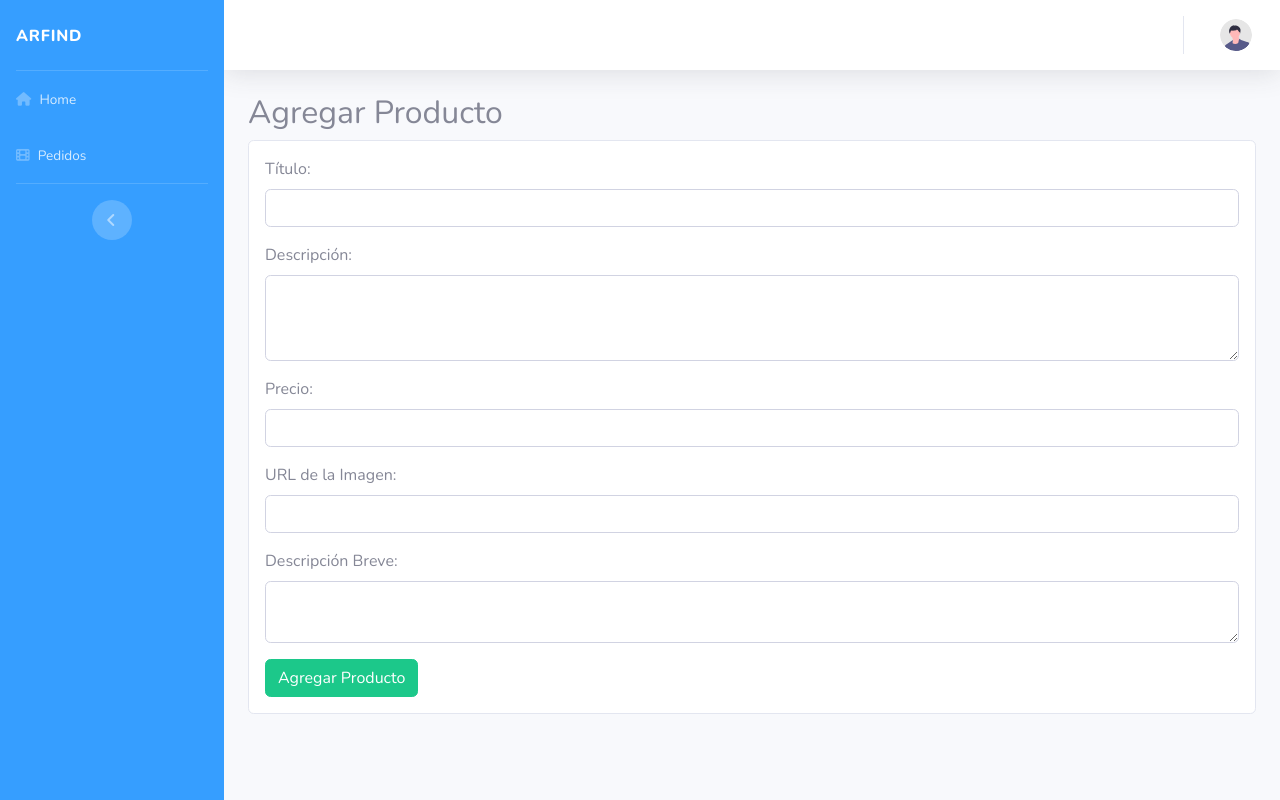
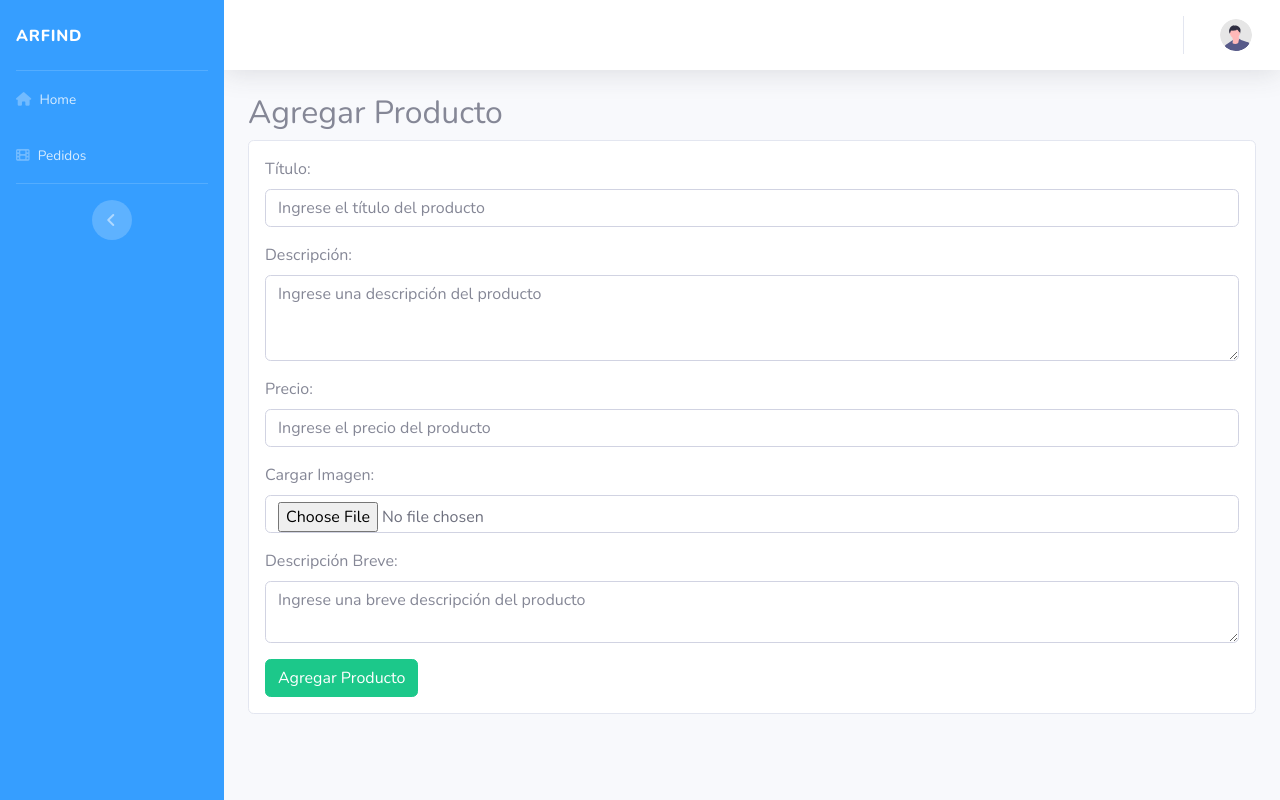
Before and after one commit to ARfind2024/admin, a Flask app: template templates/agregar-producto.html in a window 1280 px wide. Run offline with Flask 3, Linux system fonts and the light colour scheme; the template is opened without the code that fills it, so the values that code supplies are empty; some libraries are stand-ins or nearby versions.

Commit message:
feat upgrades

```diff
--- a/auth_config.py
+++ b/auth_config.py
@@ -10,7 +10,7 @@ config = {
     "apiKey": os.getenv("FIREBASE_API_KEY"),
     "authDomain": os.getenv("FIREBASE_AUTH_DOMAIN"),
     "databaseURL": os.getenv("FIREBASE_DATABASE_URL"),
-    "storageBucket": os.getenv("FIREBASE_STORAGE_BUCKET"),
+    "storageBucket": "arfind.appspot.com",  # Aquí se asegura el bucket explícitamente
     "serviceAccount": {
         "type": "service_account",
         "project_id": os.getenv("FIREBASE_PROJECT_ID"),
--- a/main.py
+++ b/main.py
@@ -5,6 +5,9 @@ from dotenv import load_dotenv
 import os
 from functools import wraps
 from datetime import datetime
+from firebase_admin import storage
+from PIL import Image
+import io
 
 
 # Importar configuraciones
@@ -28,10 +31,13 @@ if not firebase_admin._apps:
         "auth_provider_x509_cert_url": os.getenv("FIREBASE_AUTH_PROVIDER_CERT"),
         "client_x509_cert_url": os.getenv("FIREBASE_CLIENT_CERT"),
     })
-    firebase_admin.initialize_app(cred)
+    firebase_admin.initialize_app(cred, {
+        "storageBucket": "arfind.appspot.com"
+    })
 
 # Inicializar cliente Firestore
 db = firestore.client()
+bucket = storage.bucket()
 
 # Configurar API Client
 def get_authorization_headers():
@@ -410,12 +416,9 @@ def productos():
     productos = []
 
     try:
-        # Llama a la API para obtener todos los productos
-        response = api_client.get('productos/productos')
-        if isinstance(response, list):  # La API devuelve una lista directamente
-            productos = response
-        else:
-            error_message = "Error inesperado al obtener los productos."
+        # Obtén los productos desde Firestore
+        productos_data = db.collection('productos').stream()
+        productos = [{'id': doc.id, **doc.to_dict()} for doc in productos_data]  # Asegúrate de incluir 'id'
     except Exception as e:
         error_message = f"Error al obtener los productos: {e}"
         print(error_message)
@@ -427,97 +430,148 @@ def productos():
 def agregar_producto():
     error_message = None
     if request.method == 'POST':
-        titulo = request.form.get('titulo')
-        descripcion = request.form.get('descripcion')
-        precio = request.form.get('precio')
-        imagen = request.form.get('imagen')
-        tiny_descripcion = request.form.get('tinyDescripcion')
+        try:
+            titulo = request.form.get('titulo')
+            descripcion = request.form.get('descripcion')
+            precio = request.form.get('precio')
+            imagen = request.files.get('imagen')
+            tiny_descripcion = request.form.get('tinyDescripcion')
 
-        if not (titulo and descripcion and precio):
-            error_message = "Todos los campos obligatorios deben completarse."
-        else:
-            payload = {
+            if not (titulo and descripcion and precio and imagen):
+                error_message = "Todos los campos obligatorios deben completarse."
+                raise ValueError(error_message)
+
+            # Validar y convertir imagen
+            filename, ext = os.path.splitext(imagen.filename)
+            ext = ext.lower()
+            if ext not in ['.png', '.jpg', '.jpeg']:
+                ext = '.png'  # Por defecto PNG si el formato no es compatible
+            converted_filename = f"{filename}{ext}"
+
+            image = Image.open(imagen)
+            image_io = io.BytesIO()
+            image.save(image_io, format='PNG' if ext == '.png' else 'JPEG')
+            image_io.seek(0)
+
+            # Subir imagen al bucket
+            blob = bucket.blob(f"productos/{converted_filename}")
+            blob.upload_from_file(image_io, content_type=f"image/{'png' if ext == '.png' else 'jpeg'}")
+            blob.make_public()  # Hacer la URL pública
+            imagen_url = blob.public_url
+
+            # Guardar datos del producto en Firestore
+            producto_data = {
                 'titulo': titulo,
                 'descripcion': descripcion,
                 'precio': float(precio),
-                'imagen': imagen,
+                'imagen': imagen_url,
                 'tiny_descripcion': tiny_descripcion,
+                'fecha_creacion': datetime.utcnow()
             }
+            db.collection('productos').add(producto_data)
 
-            try:
-                response = api_client.post('productos', json=payload)
-                if response and response.get('message') == 'Producto agregado con éxito':
-                    return redirect(url_for('productos'))
-                else:
-                    error_message = response.get('message', 'Error al agregar el producto.')
-            except Exception as e:
-                error_message = f"Error al agregar el producto: {e}"
-                print(error_message)
+            return redirect(url_for('productos'))
+        except Exception as e:
+            error_message = f"Error al procesar el formulario: {e}"
+            print(error_message)
 
     return render_template('agregar-producto.html', error_message=error_message)
+
+
+
+
 
 @app.route('/modificar_producto/<string:id_producto>', methods=['GET', 'POST'])
 @login_required
 def modificar_producto(id_producto):
     error_message = None
-    producto = {}
+    producto_ref = db.collection('productos').document(id_producto)
 
     if request.method == 'POST':
-        # Capturar los datos enviados desde el formulario
         titulo = request.form.get('titulo')
         descripcion = request.form.get('descripcion')
         precio = request.form.get('precio')
-        imagen = request.form.get('imagen')
+        imagen = request.files.get('imagen')  # Archivo subido
         tiny_descripcion = request.form.get('tinyDescripcion')
 
-        # Crear el diccionario con los campos a actualizar
-        updates = {
-            'titulo': titulo,
-            'descripcion': descripcion,
-            'precio': float(precio) if precio else None,
-            'imagen': imagen,
-            'tiny_descripcion': tiny_descripcion,
-        }
+        try:
+            updates = {
+                'titulo': titulo,
+                'descripcion': descripcion,
+                'precio': float(precio) if precio else None,
+                'tiny_descripcion': tiny_descripcion,
+                'ult_actualizacion': datetime.utcnow()
+            }
 
-        # Enviar la solicitud PATCH a la API
-        try:
-            response = api_client.patch(f'productos/productos/{id_producto}', json=updates)
-            if response and response.get('message') == 'Producto actualizado con éxito':
-                return redirect(url_for('productos'))
-            else:
-                error_message = response.get('message', 'Error al actualizar el producto.')
+            # Procesar imagen si se sube una nueva
+            if imagen:
+                filename, ext = os.path.splitext(imagen.filename)
+                ext = ext.lower()
+                if ext not in ['.png', '.jpg', '.jpeg']:
+                    ext = '.png'  # Por defecto PNG
+                converted_filename = f"{filename}{ext}"
+
+                # Leer y convertir la imagen
+                image = Image.open(imagen)
+                image_io = io.BytesIO()
+                image.save(image_io, format='PNG' if ext == '.png' else 'JPEG')
+                image_io.seek(0)
+
+                # Subir la imagen al bucket de Firebase Storage
+                blob = bucket.blob(f"productos/{converted_filename}")
+                blob.upload_from_file(image_io, content_type=f"image/{'png' if ext == '.png' else 'jpeg'}")
+                blob.make_public()  # Hacer la URL pública
+                updates['imagen'] = blob.public_url
+
+            # Actualizar datos en Firestore
+            producto_ref.update(updates)
+            return redirect(url_for('productos'))
         except Exception as e:
-            error_message = f"Error al actualizar el producto: {e}"
+            error_message = f"Error al actualizar el producto: {str(e)}"
             print(error_message)
 
-    # Obtener los datos del producto desde la API
-    try:
-        response = api_client.get(f'productos/productos/{id_producto}')
-        if response:
-            producto = response
-        else:
-            error_message = "Error al cargar los datos del producto."
-    except Exception as e:
-        error_message = f"Error al cargar los datos del producto: {e}"
-        print(error_message)
+    # Obtener datos actuales del producto
+    producto = producto_ref.get()
+    if producto.exists:
+        producto_data = {'id': producto_ref.id, **producto.to_dict()}
+    else:
+        return "Producto no encontrado", 404
 
-    return render_template('editar-producto.html', producto=producto, error_message=error_message)
+    return render_template('editar-producto.html', producto=producto_data, error_message=error_message)
 
+
+
+
+@app.route('/upload_image', methods=['POST'])
+def upload_image():
+    if 'imagen' not in request.files:
+        return "No se subió ningún archivo", 400
+
+    file = request.files['imagen']
+    if file.filename == '':
+        return "Nombre del archivo vacío", 400
+
+    bucket = storage.bucket()
+    blob = bucket.blob(f"imagenes/{file.filename}")
+    blob.upload_from_file(file)
+
+    return blob.public_url
 
 @app.route('/eliminar_producto/<string:id_producto>', methods=['POST'])
 @login_required
 def eliminar_producto(id_producto):
     try:
-        response = api_client.delete(f'productos/{id_producto}')
-        if response and response.get('message') == 'Producto eliminado con éxito':
-            return redirect(url_for('productos'))
-        else:
-            error_message = response.get('message', 'Error al eliminar el producto.')
-            print(error_message)
-            return redirect(url_for('productos', mensaje=error_message))
+        # Referencia al documento del producto en Firestore
+        producto_ref = db.collection('productos').document(id_producto)
+
+        # Eliminar el producto
+        producto_ref.delete()
+        print(f"Producto {id_producto} eliminado de Firestore.")
+        return redirect(url_for('productos'))
     except Exception as e:
-        print(f"Error al eliminar el producto: {e}")
-        return redirect(url_for('productos', mensaje="Error al procesar la solicitud"))
+        print(f"Error al eliminar el producto {id_producto}: {e}")
+        return redirect(url_for('productos', mensaje="Error al eliminar el producto"))
+
 
 # DISPOSITIVOS
 @app.route('/dispositivos', methods=['GET'])
--- a/templates/agregar-producto.html
+++ b/templates/agregar-producto.html
@@ -3,29 +3,33 @@
 {% block content %}
 <h2>Agregar Producto</h2>
 <div class="container mt-2 card p-3">
-    <form action="{{ url_for('agregar_producto') }}" method="post">
+    {% if error_message %}
+    <div class="alert alert-danger" role="alert">
+        {{ error_message }}
+    </div>
+    {% endif %}
+    <form action="{{ url_for('agregar_producto') }}" method="post" enctype="multipart/form-data">
         <div class="mb-3">
             <label for="titulo" class="form-label">Título:</label>
-            <input type="text" class="form-control" id="titulo" name="titulo" required>
+            <input type="text" class="form-control" id="titulo" name="titulo" placeholder="Ingrese el título del producto" required>
         </div>
         <div class="mb-3">
             <label for="descripcion" class="form-label">Descripción:</label>
-            <textarea class="form-control" id="descripcion" name="descripcion" rows="3" required></textarea>
+            <textarea class="form-control" id="descripcion" name="descripcion" placeholder="Ingrese una descripción del producto" rows="3" required></textarea>
         </div>
         <div class="mb-3">
             <label for="precio" class="form-label">Precio:</label>
-            <input type="number" class="form-control" id="precio" name="precio" required>
+            <input type="number" class="form-control" id="precio" name="precio" placeholder="Ingrese el precio del producto" step="0.01" required>
         </div>
         <div class="mb-3">
-            <label for="imagen" class="form-label">URL de la Imagen:</label>
-            <input type="text" class="form-control" id="imagen" name="imagen">
+            <label for="imagen" class="form-label">Cargar Imagen:</label>
+            <input type="file" class="form-control" id="imagen" name="imagen" accept="image/*" required>
         </div>
         <div class="mb-3">
-            <label for="tinyDescripcion" class="form-label">Descripción Breve:</label>
-            <textarea class="form-control" id="tinyDescripcion" name="tinyDescripcion" rows="2"></textarea>
+            <label for="tiny_descripcion" class="form-label">Descripción Breve:</label>
+            <textarea class="form-control" id="tiny_descripcion" name="tiny_descripcion" placeholder="Ingrese una breve descripción del producto" rows="2"></textarea>
         </div>
         <button type="submit" class="btn btn-success">Agregar Producto</button>
     </form>
 </div>
-
 {% endblock %}
```
Also changed, not shown: templates/editar-producto.html (+13 -11 lines).
